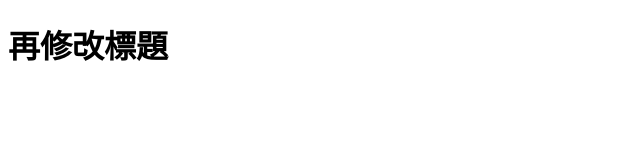
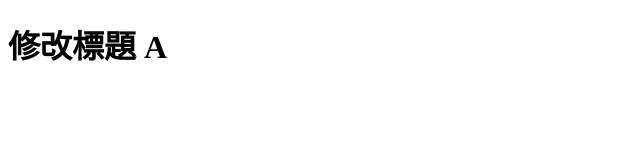
Before and after one commit to TW-RF54732/Test1, a plain HTML site: page index.html in a window 1280 px wide. Shown: the whole page, without its empty margins (0-640 px from the left). Drawn offline with Linux system fonts and the light colour scheme.

Commit message:
修改 h1 文字，增加 A 資訊

```diff
--- a/index.html
+++ b/index.html
@@ -6,6 +6,6 @@
     <title>再再次修改 title</title>
 </head>
 <body>
-    <h1>再修改標題</h1>
+    <h1>修改標題 A</h1>
 </body>
 </html>
```
